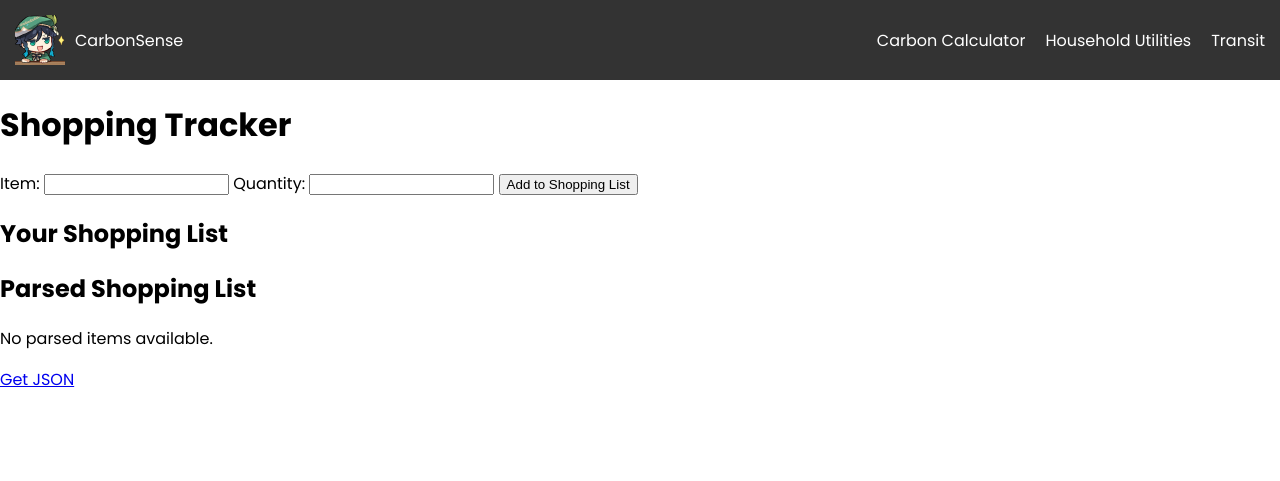
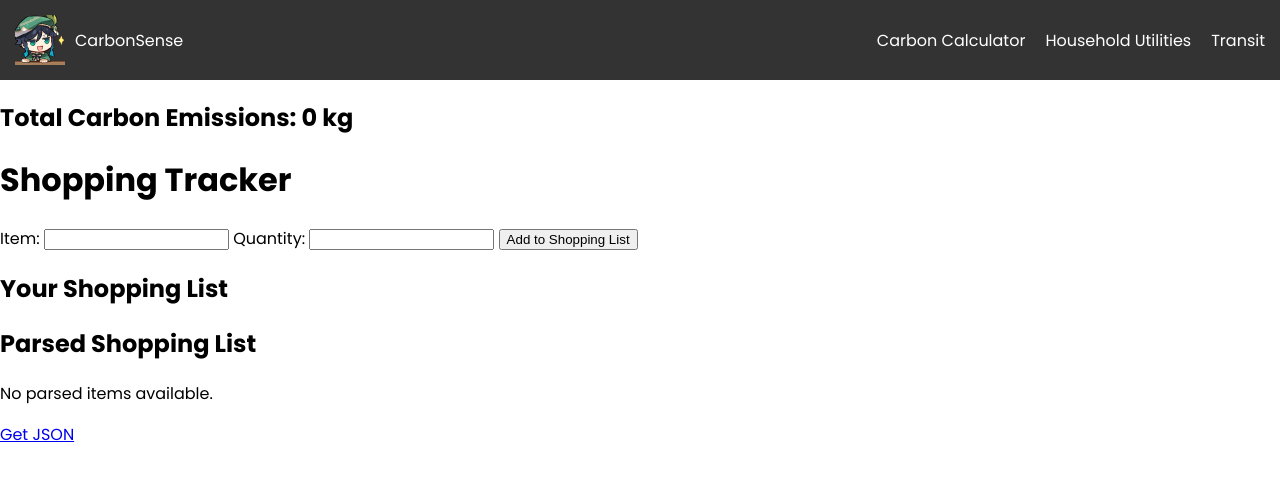
Before and after one commit to PenguinPush/CarbonSense, a Flask app: page /shopping in a window 1280 px wide. Shown: the top 481 px of the page. Run offline with Flask 3, Linux system fonts and the light colour scheme.

Commit message:
total carbon emissions count

```diff
--- a/app.py
+++ b/app.py
@@ -102,6 +102,7 @@ def transit():
 @app.route('/shopping', methods=['GET', 'POST'])
 def shopping():
     shopping_list_parsed = session.get('shopping_list_parsed', [])
+    total_carbon_emissions = sum(item.get('total_carbon_emission_kg', 0) for item in shopping_list_parsed)
 
     if request.method == 'POST':
         # Process the shopping list as usual
@@ -113,7 +114,11 @@ def shopping():
             'quantity': quantity,
         })
 
-    return render_template('shopping.html', shopping_list=shopping_list, shopping_list_parsed=shopping_list_parsed)
+    return render_template('shopping.html',
+                           shopping_list=shopping_list,
+                           shopping_list_parsed=shopping_list_parsed,
+                           total_carbon_emissions=total_carbon_emissions
+                           )
 
 
 @app.route('/remove_item', methods=['POST'])
--- a/templates/shopping.html
+++ b/templates/shopping.html
@@ -7,7 +7,9 @@
     <title>Carbon Sense | Shopping Tracker</title>
     <style>
         @import url('https://fonts.googleapis.com/css2?family=Poppins:wght@400;700&display=swap');
+        body {
             font-family: 'Poppins', sans-serif;
+        }
     </style>
 </head>
 <body>
@@ -16,6 +18,9 @@
     {% block title %}:3 :3 :3 :3{% endblock %}
 
     {% block content %}
+
+    <!-- Display total carbon emissions at the top -->
+    <h2>Total Carbon Emissions: {{ total_carbon_emissions }} kg</h2>
 
     <h1>Shopping Tracker</h1>
     <form method="post" action="/shopping">
@@ -27,6 +32,8 @@
 
         <button type="submit">Add to Shopping List</button>
     </form>
+
+    <!-- ... (rest of your HTML code) -->
 
     <h2>Your Shopping List</h2>
     <ul>
@@ -46,7 +53,7 @@
         <ul>
             {% for item in shopping_list_parsed %}
                 <li>
-                        {{ item['item'] }} - Quantity: {{ item['quantity']}} - Carbon Cost: {{ item['total_carbon_emission_kg'] }}
+                    {{ item['item'] }} - Quantity: {{ item['quantity']}} - Carbon Cost: {{ item['total_carbon_emission_kg'] }} kg
                 </li>
             {% endfor %}
         </ul>
```
Lines whose indentation alone changed are shown as unchanged.
